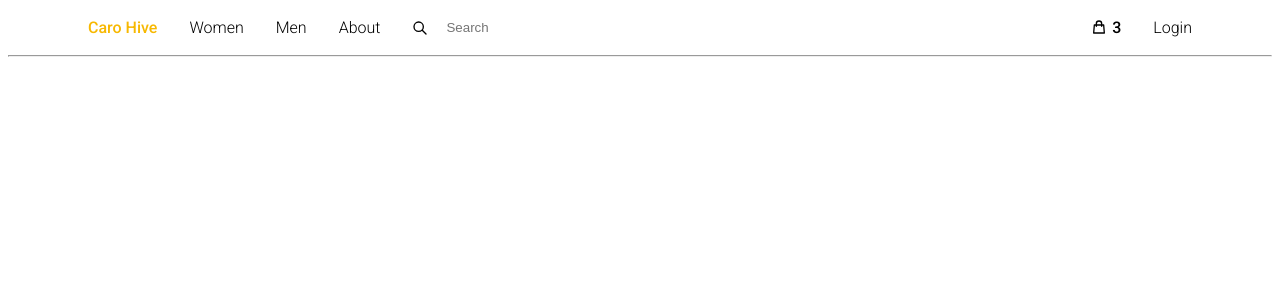
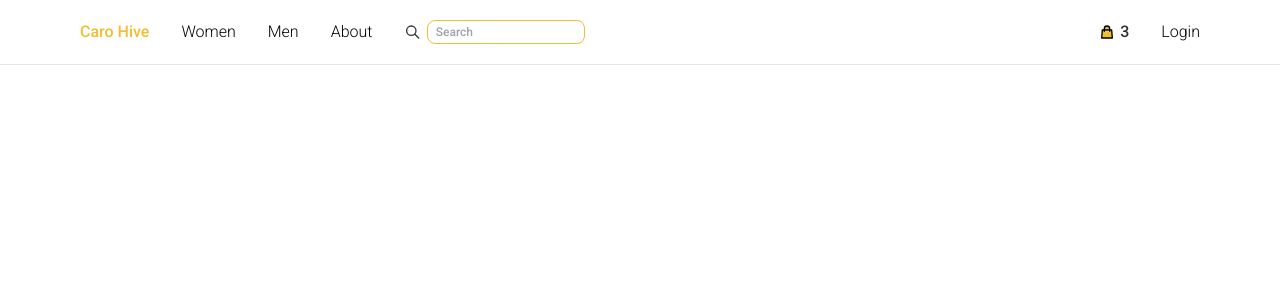
Before and after one commit to An-Be/CaroHive, a React (Create React App) app in the folder client/: page / in a window 1280 px wide. Shown: the top 300 px of the page. Built offline with nearby package versions, Linux system fonts and the light colour scheme.

Commit message:
installed tailwind/daisyUI, moved search out of navbar

```diff
--- a/client/package.json
+++ b/client/package.json
@@ -6,6 +6,7 @@
     "@testing-library/jest-dom": "^5.16.5",
     "@testing-library/react": "^13.4.0",
     "@testing-library/user-event": "^13.5.0",
+    "daisyui": "^2.51.5",
     "react": "^18.2.0",
     "react-dom": "^18.2.0",
     "react-icons": "^4.8.0",
@@ -37,5 +38,10 @@
       "last 1 firefox version",
       "last 1 safari version"
     ]
+  },
+  "devDependencies": {
+    "autoprefixer": "^10.4.14",
+    "postcss": "^8.4.22",
+    "tailwindcss": "^3.3.1"
   }
 }
--- /dev/null
+++ b/client/postcss.config.js
@@ -0,0 +1,6 @@
+module.exports = {
+    plugins: {
+      tailwindcss: {},
+      autoprefixer: {},
+    }
+  }
--- a/client/src/App.js
+++ b/client/src/App.js
@@ -1,5 +1,5 @@
 import './App.scss';
-import { Navbar } from './components/Navbar/Navbar';
+import { Navbar } from './components/Header/Navbar/Navbar';
 
 function App() {
   return (
--- a/client/src/components/Navbar/Navbar.jsx
+++ b/client/src/components/Header/Navbar/Navbar.jsx
@@ -1,20 +1,18 @@
 import React from "react";
-import { HiOutlineShoppingBag, HiOutlineSearch } from "react-icons/hi";
+import { HiOutlineShoppingBag } from "react-icons/hi";
 import "./Navbar.scss";
 import { Link } from 'react-router-dom'
+import Search from "../Search/Search";
 
 export const Navbar = () => {
   return (
-    <div className="Navbar">
+    <div className="Navbar navbar bg-base-100">
       <div className="Navbar__top">
         <Link className="Navbar__top__caroHive" id="carohive" to="/">Caro Hive</Link>
         <Link className="Navbar__top__women" to="/shop">Women</Link>
         <Link className="Navbar__top__men" to="/shop">Men</Link>
         <Link className="Navbar__top__about" to="/about">About</Link>
-        <div className="Navbar__top__search">
-        <HiOutlineSearch />
-        <input className="Navbar__top__search__input"  placeholder="Search" />
-        </div>
+        <Search />
       </div>
       <div className="Navbar__bottom">
         <div className="Navbar__bottom__cart">
--- /dev/null
+++ b/client/src/components/Header/Navbar/Navbar.scss
@@ -0,0 +1,46 @@
+//DaisyUI theme colors
+$primary: #efbf2f;
+$secondary: #462ded;
+$accent: #768cd3;
+$neutral: #261e38;
+$base: #ffff;
+$info: #0e7cf1;
+$success: #3cddba;
+$warning: #f6950e;
+$error: #fa5287;
+
+.Navbar {
+  font-family: "Roboto", sans-serif;
+  display: flex;
+  align-items: center;
+  justify-content: space-between;
+  padding: 1rem 5rem 1rem 5rem;
+  a {
+    text-decoration: none;
+    color: black;
+    font-weight: 100;
+  }
+  &__top {
+    display: flex;
+    gap: 2rem;
+    #carohive {
+      color: $primary;
+      font-weight: 500;
+    }
+  }
+  &__bottom {
+    display: flex;
+    align-items: center;
+    gap: 2rem;
+    &__cart {
+      display: flex;
+      align-items: center;
+      gap: 5px;
+      &__bag {
+        svg {
+          fill: $primary;
+        }
+      }
+    }
+  }
+}
--- /dev/null
+++ b/client/src/components/Header/Search/Search.jsx
@@ -0,0 +1,18 @@
+import React from "react";
+import { HiOutlineSearch } from "react-icons/hi";
+import './Search.scss';
+
+const Search = () => {
+  return (
+    <div className="Search">
+      <HiOutlineSearch/>
+      <input
+        type="text"
+        placeholder="Search"
+        className="input input-bordered input-xs input-primary w-full max-w-xs"
+      />
+    </div>
+  );
+};
+
+export default Search;
--- /dev/null
+++ b/client/src/components/Header/Search/Search.scss
@@ -0,0 +1,8 @@
+.Search {
+  display: flex;
+  align-items: center;
+  gap: 5px;
+  svg {
+    width: 20px;
+  }
+}
--- a/client/src/components/Navbar/Navbar.scss
+++ /dev/null
@@ -1,53 +0,0 @@
-.Navbar{
-    font-family: 'Roboto', sans-serif;
-    display: flex;
-    align-items: center;
-    justify-content: space-between;
-    margin: 1rem 5rem 1rem 5rem;
-    a{
-        text-decoration: none;
-        color: black;
-        font-weight: 100;
-    }
-    &__top{
-        display: flex;
-        gap: 2rem;
-        #carohive{
-            color: #F7B801;
-            font-weight: 500;
-        }
-        &__caroHive{
-
-        }
-        &__search{
-            display: flex;
-            align-items: center;
-            gap: 1rem;
-            &__input{
-                border: none;
-                padding: 2px;
-                &:focus{
-                    outline: 1px solid rgb(205, 204, 204);
-                    outline-offset: 2px;
-                    border-radius: 5px;
-                }
-            }
-        }
-
-    }
-    &__bottom{
-        display: flex;
-        align-items: center;
-        gap: 2rem;
-        &__cart{
-            display: flex;
-            align-items: center;
-            gap: 5px;
-            &__bag{
-                svg{
-                    padding-top: 3px;
-                }
-            }
-        }
-    }
-}
--- a/client/src/index.scss
+++ b/client/src/index.scss
@@ -1 +1,4 @@
+@tailwind base;
+@tailwind components;
+@tailwind utilities;
 @import url('https://fonts.googleapis.com/css2?family=Roboto:wght@300;500;700;900&display=swap');
--- /dev/null
+++ b/client/tailwind.config.js
@@ -0,0 +1,33 @@
+/** @type {import('tailwindcss').Config} */
+module.exports = {
+  content: ["./src/**/*.{html,js,jsx}"],
+  theme: {
+    extend: {},
+  },
+  daisyui: {
+    themes: [
+      {
+        mytheme: {
+          primary: "#efbf2f",
+
+          secondary: "#462ded",
+
+          accent: "#768cd3",
+
+          neutral: "#261E38",
+
+          "base-100": "#FFFF",
+
+          info: "#0E7CF1",
+
+          success: "#3CDDBA",
+
+          warning: "#F6950E",
+
+          error: "#FA5287",
+        },
+      },
+    ],
+  },
+  plugins: [require("daisyui")],
+};
```
Also changed, not shown: 1 other file (tests, documents, lock files or other folders).
